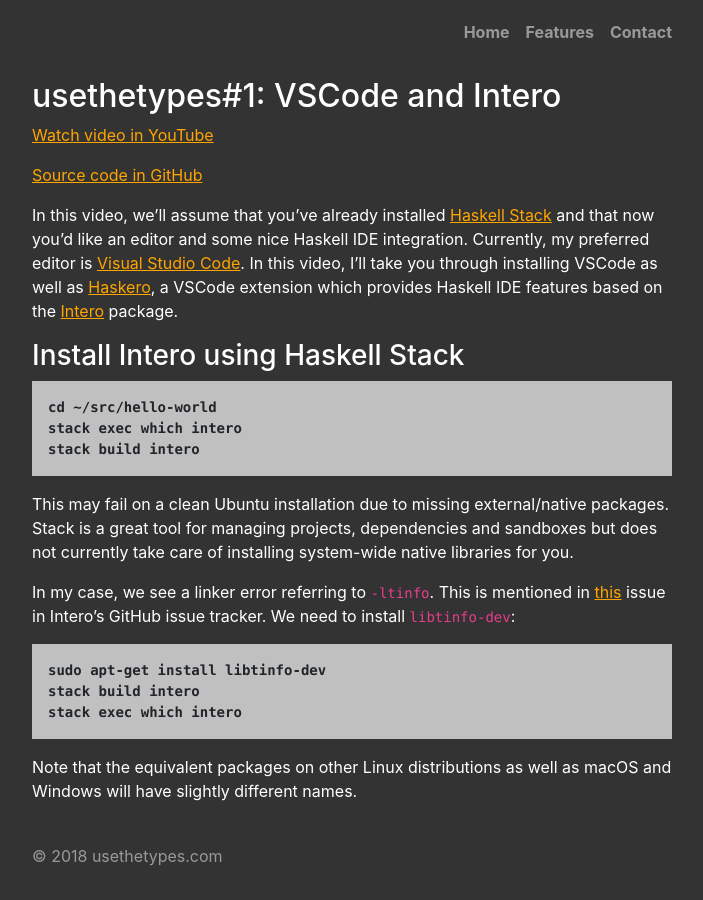
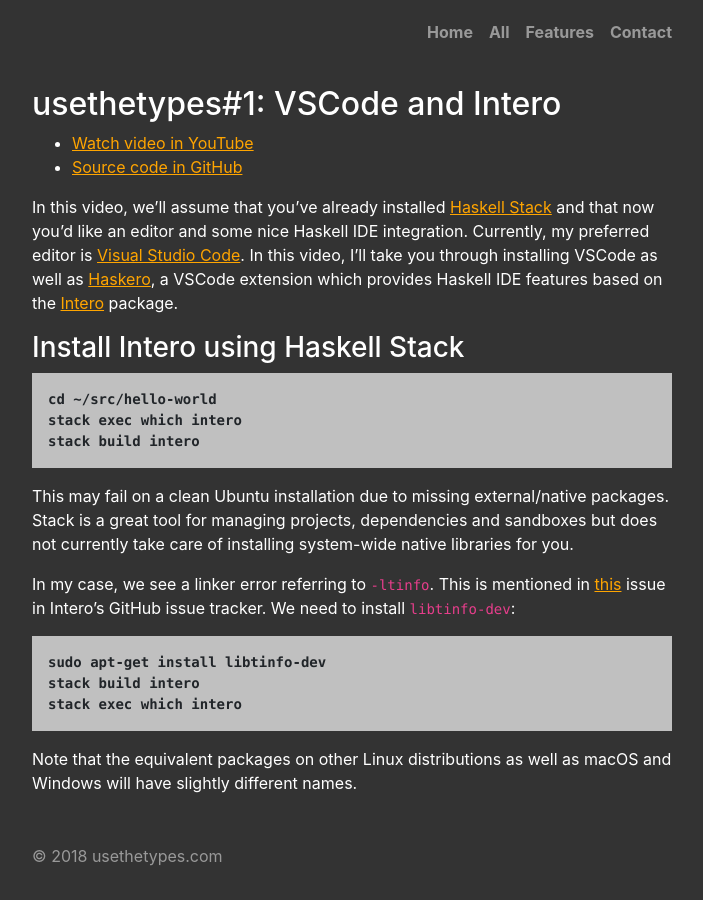
Before and after one commit to usethetypes/usethetypes.github.io, a Jekyll site: the page built from videos/001-vscode-intero.md, in a window 1280 px wide. Shown: the whole page, without its empty margins (288-991 px from the left). Built offline with Jekyll 4.4.1, drawn with Linux system fonts in a browser that asks for light colours.

Commit message:
Link to all videos

```diff
--- a/_includes/header.html
+++ b/_includes/header.html
@@ -1,10 +1,13 @@
 <header class="masthead mb-auto">
   <div class="inner">
-    {% unless page.categories contains "videos" %}
+    {% unless page.categories contains 'videos' %}
     <h3 class="masthead-brand">usethetypes.com</h3>
     {% endunless %}
     <nav class="nav nav-masthead justify-content-center">
       <a class="nav-link {% if page.url == '/' %}active{% endif %}" href="/">Home</a>
+      {% if page.categories contains 'videos' %}
+      <a class="nav-link {% if page.url == '/all.html' %}active{% endif %}" href="/all">All</a>
+      {% endif %}
       <a class="nav-link {% if page.url == '/features.html' %}active{% endif %}" href="/features">Features</a>
       <a class="nav-link {% if page.url == '/contact.html' %}active{% endif %}" href="/contact">Contact</a>
     </nav>
--- a/_layouts/video.html
+++ b/_layouts/video.html
@@ -10,12 +10,10 @@
     <main role="main" class="inner transcript">
       <h2>{{ page.title | markdownify | remove: '<p>' | remove: '</p>' | strip_html }}</h2>
 
-      <p>
-        <a href="https://youtu.be/{{ page.youtube_id }}">Watch video in YouTube</a>
-      </p>
-      <p>
-        <a href="https://github.com/usethetypes/usethetypes-{{ page.episode_id | prepend: '000' | slice: -3, 3 }}-{{ page.slug }}">Source code in GitHub</a>
-      </p>
+      <ul>
+        <li><a href="https://youtu.be/{{ page.youtube_id }}">Watch video in YouTube</a></li>
+        <li><a href="https://github.com/usethetypes/usethetypes-{{ page.episode_id | prepend: '000' | slice: -3, 3 }}-{{ page.slug }}">Source code in GitHub</a></li>
+      </ul>
 
       {{ content }}
     </main>
```
